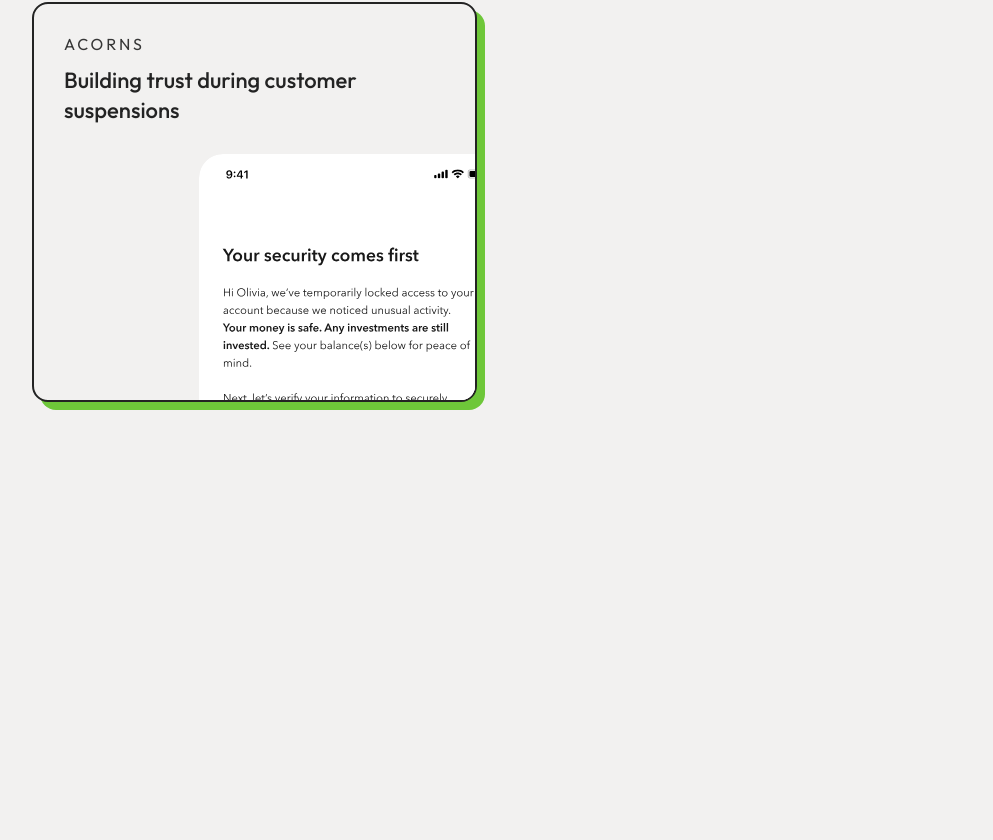
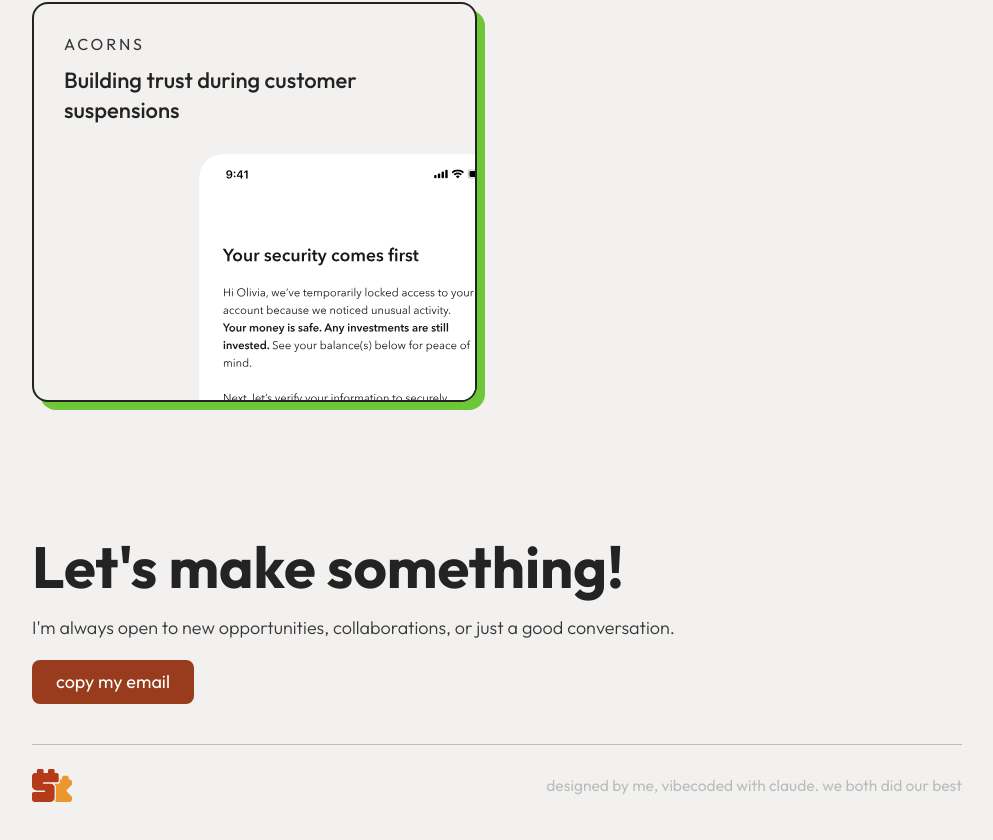
Before and after one commit to simikaur26/portfolio, a Next.js app: page / in a window 1280 px wide. Shown: the part 4842-5682 px from the top of the page, without its empty margins (143-1136 px from the left). Before the commit the page ends 5332 px from the top, so only its background shows below. Built offline with nearby package versions, Linux system fonts and the light colour scheme.

Commit message:
Vimeo embeds, shelf photos, AI section copy fix, side nav scroll offset

```diff
--- a/app/layout.tsx
+++ b/app/layout.tsx
@@ -2,6 +2,7 @@
 import { Outfit } from "next/font/google";
 import "./globals.css";
 import Nav from "@/components/Nav";
+import Footer from "@/components/Footer";
 import ScrollToTop from "@/components/ScrollToTop";
 
 const outfit = Outfit({
@@ -24,7 +25,10 @@
       <body className="min-h-full flex flex-col">
         <ScrollToTop />
         <Nav />
-        {children}
+        <div className="flex-1">
+          {children}
+        </div>
+        <Footer />
       </body>
     </html>
   );
--- /dev/null
+++ b/components/Footer.tsx
@@ -0,0 +1,63 @@
+"use client";
+
+import { useState } from "react";
+import Image from "next/image";
+
+const EMAIL = "simikaurb26@gmail.com";
+
+export default function Footer() {
+  const [copied, setCopied] = useState(false);
+  const [hovered, setHovered] = useState(false);
+
+  const handleCopy = () => {
+    navigator.clipboard.writeText(EMAIL).then(() => {
+      setCopied(true);
+      setTimeout(() => setCopied(false), 2000);
+    });
+  };
+
+  return (
+    <footer className="px-16 py-10" style={{ backgroundColor: "#F2F1F0" }}>
+      <div className="max-w-[930px] mx-auto">
+
+        {/* CTA */}
+        <h2 className="text-h2" style={{ color: "#232323" }}>
+          Let&apos;s make something!
+        </h2>
+        <p className="text-body mt-2" style={{ color: "#363636" }}>
+          I&apos;m always open to new opportunities, collaborations, or just a good conversation.
+        </p>
+        <button
+          onClick={handleCopy}
+          onMouseEnter={() => setHovered(true)}
+          onMouseLeave={() => setHovered(false)}
+          className="text-label-l2 mt-4 inline-block"
+          style={{
+            backgroundColor: "#993C1D",
+            color: "#ffffff",
+            padding: "10px 24px",
+            borderRadius: 8,
+            border: "none",
+            cursor: "pointer",
+            opacity: hovered ? 0.85 : 1,
+            transition: "opacity 150ms ease",
+          }}
+        >
+          {copied ? "copied!" : "copy my email"}
+        </button>
+
+        {/* Bottom rule + tagline */}
+        <div
+          className="flex items-center justify-between mt-10 pt-6"
+          style={{ borderTop: "1px solid #BBBDBC" }}
+        >
+          <Image src="/logo.svg" alt="SK" width={40} height={32} />
+          <p className="text-label-l3" style={{ color: "#BBBDBC" }}>
+            designed by me, vibecoded with claude. we both did our best
+          </p>
+        </div>
+
+      </div>
+    </footer>
+  );
+}
```
